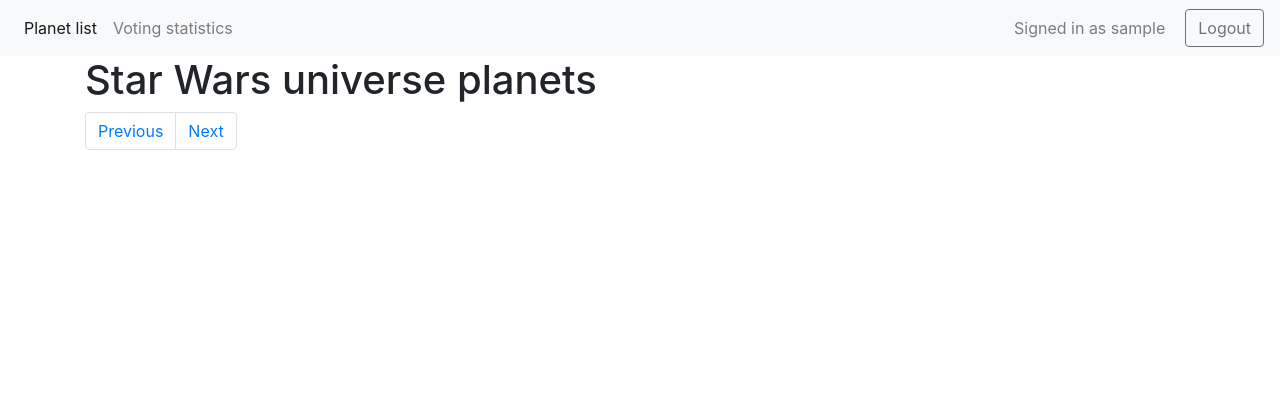
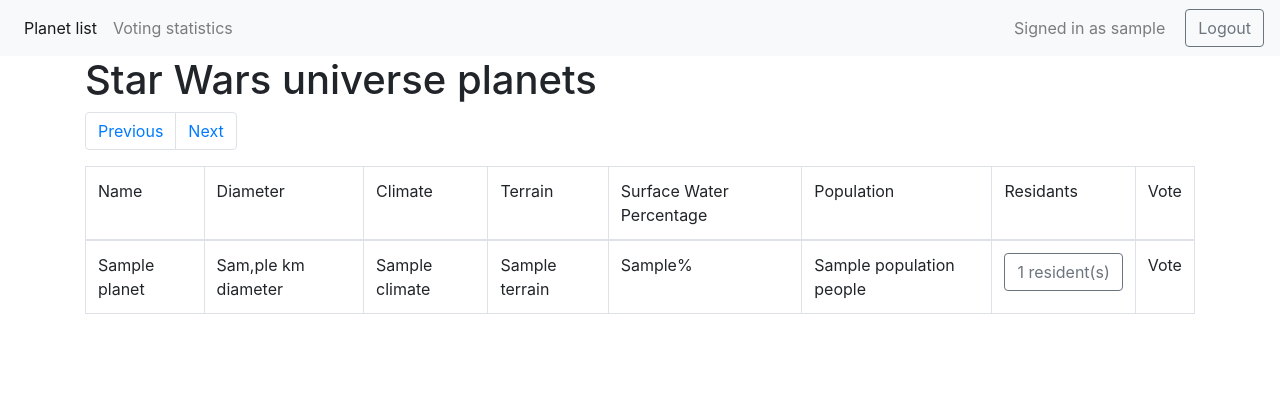
Before and after one commit to Aliot26/apiwars, a Flask app: template templates/index.html in a window 1280 px wide. Shown: the top 410 px of the page. Run offline with Flask 2, Linux system fonts and the light colour scheme; the visitor is signed in with stand-in values (Sample User, id 1); the template is opened without the code that fills it: most values are stand-ins (such as "Sample title", 1, 10 or a date in 2020); some libraries are stand-ins or nearby versions.

Commit message:
added display table of planets functionality

```diff
--- a/app.py
+++ b/app.py
@@ -1,5 +1,6 @@
 from flask import Flask, render_template, url_for, escape, request, redirect, flash, session
-
+import requests
+import json
 from data_manager import user as user
 
 app = Flask(__name__)
@@ -8,7 +9,11 @@ app.secret_key = "waw"
 
 @app.route('/')
 def route_index():
-    return render_template('index.html')
+    pl = requests.get('https://swapi.co/api/planets/')
+    plan = json.loads(pl.text)
+    planets = plan['results']
+
+    return render_template('index.html', planets=planets)
 
 
 @app.route('/registration')
@@ -24,21 +29,19 @@ def route_registration():
 
     if not user.check_data_validate(username, first_password, second_password):
         flash('Please provide all data')
-        return redirect(url_for('show_register_form'))
+        return redirect(url_for('route_show_register_form'))
 
     if user.check_exists(username):
         flash('This username exists already')
-        return redirect(url_for('show_register_form'))
+        return redirect(url_for('route_show_register_form'))
 
     if not user.check_passwords_equal(first_password, second_password):
         flash('Passwords must be equal')
-        return redirect(url_for('show_register_form'))
+        return redirect(url_for('route_show_register_form'))
 
     if user.registration(username, first_password):
         session['username'] = username
-
-    return render_template('index.html', username=username)
-
+    return redirect('/')
 
 @app.route('/login', methods=['POST'])
 def route_login():
--- a/static/script/script.js
+++ b/static/script/script.js
@@ -1,12 +1,60 @@
-function getDatabyRequest(method, url) {
+function formateDataDiameter() {
+    let arrData = document.getElementsByClassName('diameter');
+    for (let i = 0; i < arrData.length; i++) {
+        let text = arrData[i].textContent;
+        text = text.replace(/(\w+)(\w{3})/, "$1,$2 km");
+        arrData[i].textContent = text;
+    }
+}
+
+function formateDataPopulation() {
+    let arrData = document.getElementsByClassName('population');
+    for (let i = 0; i < arrData.length; i++) {
+        let text = arrData[i].textContent;
+        if (text !== "unknown") {
+            text = text.replace(/(\d)(?=(\d{3})+([^\d]|$))/g, "$1,") + " people";
+            arrData[i].textContent = text;
+        }
+    }
+}
+
+function formateDataSurface() {
+    let arrData = document.getElementsByClassName('sur_water');
+    for (let i = 0; i < arrData.length; i++) {
+        let text = arrData[i].textContent;
+        if (text !== "unknown") {
+            text = text + "%";
+            arrData[i].textContent = text;
+        }
+    }
+}
+
+function formateDataResidents() {
+    let arrData = document.getElementsByClassName('residents');
+    for (let i = 0; i < arrData.length; i++) {
+        let text = arrData[i].textContent;
+        if(text === '[]'){
+            text = "No known residents";
+            arrData[i].textContent = text;
+        }else{
+            let arrText = text.split(', ');
+            let count = arrText.length;
+            arrData[i].textContent = count;
+            let x = `<button id="r${i}" type="button" class="btn btn-outline-secondary resident" data-toggle="modal" data-target="#exampleModal">${count} resident(s)</button>`;
+            arrData[i].innerHTML = x;
+        }
+    }
+}
+
+function getDatabyRequest() {
     return new Promise(function (resolve, reject) {
         let xhr = new XMLHttpRequest();
-        xhr.open(method, url);
+        xhr.open("GET",
+        );
         xhr.onload = function () {
             if (xhr.status === 200) {
                 let data = JSON.parse(xhr.responseText);
                 resolve(data);
-                console.log(data);
             } else {
                 reject(console.log("We connected to the server, but it returned an error"));
             }
@@ -15,32 +63,18 @@ function getDatabyRequest(method, url) {
     });
 }
 
-function formateDataDiameter(x) {
-    return x.replace(/(\w+)(\w{3})/, "$1,$2 km");
+function sendData(data) {
+    console.log(data);
+    let results = data.results;
+    console.log(results);
+    results = JSON.stringify(results);
+    let xhr = new XMLHttpRequest();
+    xhr.open("POST", "/table");
+    xhr.send(results);
 }
 
-function formateDataPopulation(x) {
-    if (x === "unknown") {
-        return x;
-    }
-    return x.replace(/(\d)(?=(\d{3})+([^\d]|$))/g, "$1,") + " people";
-}
 
-function formateDataSurface(x) {
-    if (x === "unknown") {
-        return x;
-    }
-    return x + "%";
-}
 
-function formateDataResidents(x, i) {
-    if (x === 0) {
-        x = "No known residents";
-    } else {
-        x = `<button id="r${i}" type="button" class="btn btn-outline-secondary resident" data-toggle="modal" data-target="#exampleModal">${x} resident(s)</button>`;
-    }
-    return x
-}
 
 function renderTableHeader() {
     let tableHeaderArr = ['Name', 'Diameter', 'Climate', 'Terrain',
@@ -66,13 +100,19 @@ function renderHTML(data) {
             <td>${formateDataSurface(results[i].surface_water)}</td>
             <td>${formateDataPopulation(results[i].population)}</td>
             <td>${formateDataResidents(results[i].residents.length, i)}</td>
-            <td><button type="button" class="btn btn-outline-secondary">vote</button></td></tr>`
+            <td><button type="button" class="btn btn-outline-secondary vote">vote</button></td></tr>
+            `
     }
     tablePlanet.insertAdjacentHTML('beforeend', newRow);
     return data;
 }
 
 
+// function checkUserLogin(){
+//     let user_name = document.querySelector("span");
+//     let un = user_name.textContent;
+//     console.log(un);
+// }
 
 function getResidentsLink(data, btn) {
     let buttonId = btn.getAttribute('id');
@@ -88,25 +128,29 @@ function getResidentsLink(data, btn) {
 }
 
 
-function getResidentsData(residentsLinkArr){
+function getResidentsData(residentsLinkArr) {
     let residentsData = [];
-    for(let link of residentsLinkArr){
-        residentsData.push(getDatabyRequest("GET", link));
+    for (let link of residentsLinkArr) {
+        residentsData = getDatabyRequest("GET", link);
+
     }
     return residentsData;
 }
 
-function addListenerButtonResident(data) {
+
+function addListenerButtonResident() {
     let btnArr = document.getElementsByClassName('resident');
+    console.log(btnArr);
     for (let btn of btnArr) {
         btn.addEventListener("click", function handler() {
             btn.setAttribute("style", "background-color: aqua");
-            let residentsLinkArr = getResidentsLink(data, btn);
-            let residentsData = getResidentsData(residentsLinkArr);
-
-            console.log(residentsLinkArr);
-
-            console.log(residentsData);
+            console.log(btn);
+            // let residentsLinkArr = getResidentsLink(data, btn);
+            // let residentsData = getResidentsData(residentsLinkArr);
+            //
+            // console.log(residentsLinkArr);
+            //
+            // console.log(residentsData);
 
 
         });
@@ -117,11 +161,17 @@ function addListenerButtonResident(data) {
 }
 
 
-function main() {
-    getDatabyRequest("GET", 'https://swapi.co/api/planets/')
-        .then(renderHTML)
-        .then(addListenerButtonResident)
-        .catch(console.log("============"))
-}
+window.onload = function main() {
+    formateDataDiameter();
+    formateDataPopulation();
+    formateDataSurface();
+    formateDataResidents();
+    addListenerButtonResident();
+    // getDatabyRequest()
+    //     .then(sendData)
+    // .then(renderHTML)
+    // .then(addListenerButtonResident)
+    // .catch(console.log("============"))
 
-main();
+
+};
--- a/templates/index.html
+++ b/templates/index.html
@@ -7,13 +7,45 @@
         <li class="page-item"><a class="page-link" href="#">Next</a></li>
     </ul>
 </nav>
-<table class="table table-bordered" id="table-planets">
-    <thead id="table-head"></thead>
-    <tbody></tbody>
+
+<table class="table table-bordered" id="table-planets" >
+    <thead id="table-head">
+    <tr>
+        <td>Name</td>
+        <td>Diameter</td>
+        <td>Climate</td>
+        <td>Terrain</td>
+        <td>Surface Water Percentage</td>
+        <td>Population</td>
+        <td>Residants</td>
+        {% if session['username']%}
+        <td>Vote</td>
+        {%endif%}
+    </tr>
+    </thead>
+    <tbody>
+    {%if planets%}
+    {%for planet in planets%}
+    <tr>
+        <td class="name_planet">{{planet['name']}}</td>
+        <td class="diameter">{{planet['diameter']}}</td>
+        <td class="climate">{{planet['climate']}}</td>
+        <td class="terrain">{{planet['terrain']}}</td>
+        <td class="sur_water">{{planet['surface_water']}}</td>
+        <td class="population">{{planet['population']}}</td>
+        <td class="residents">{{planet['residents']}}</td>
+        {% if session['username']%}
+        <td>Vote</td>
+        {%endif%}
+    </tr>
+    {%endfor%}
+    {%endif%}
+    </tbody>
 </table>
 
 <!-- Modal -->
-<div class="modal fade" id="exampleModal" tabindex="-1" role="dialog" aria-labelledby="exampleModalLabel" aria-hidden="true">
+<div class="modal fade" id="exampleModal" tabindex="-1" role="dialog" aria-labelledby="exampleModalLabel"
+     aria-hidden="true">
     <div class="modal-dialog" role="document">
         <div class="modal-content">
             <div class="modal-header">
@@ -23,7 +55,6 @@
                 </button>
             </div>
             <div class="modal-body">
-        <p>qqqqqqqqqqqqqqqq</p>
             </div>
             <div class="modal-footer">
                 <button type="button" class="btn btn-secondary" data-dismiss="modal">Close</button>
--- a/templates/layout.html
+++ b/templates/layout.html
@@ -49,6 +49,7 @@
         {% endwith %}
         {% block content %}{% endblock %}
     </div>
+
 </div>
 <script src="{{ url_for('static', filename='script/script.js') }}"></script>
 </body>
--- a/templates/registration.html
+++ b/templates/registration.html
@@ -29,6 +29,6 @@
                 </div>
             </div>
         </form>
-    </divcol-4>
+    </div>
 </div>
 {% endblock %}
```
Lines whose indentation alone changed are shown as unchanged.
